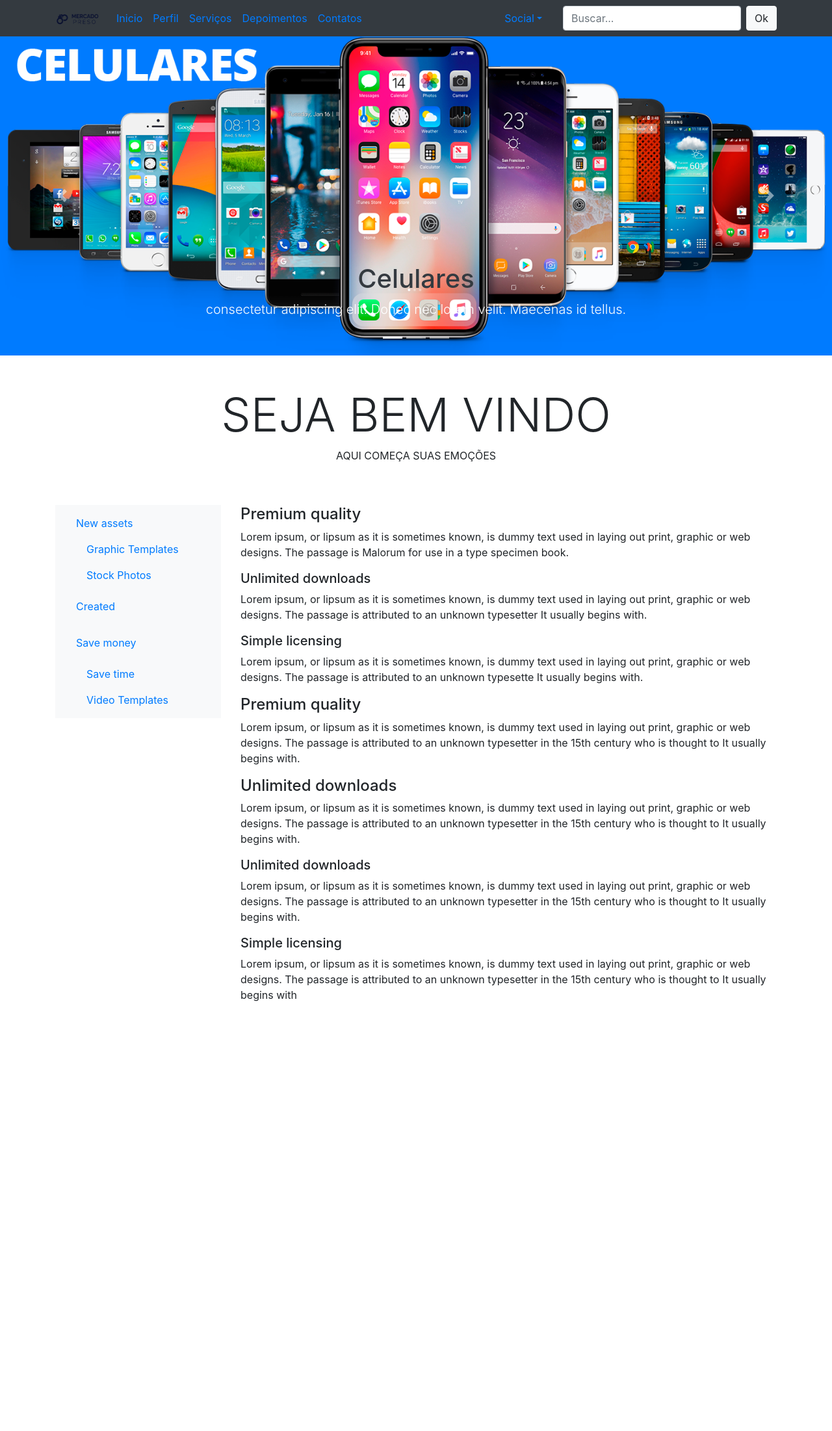
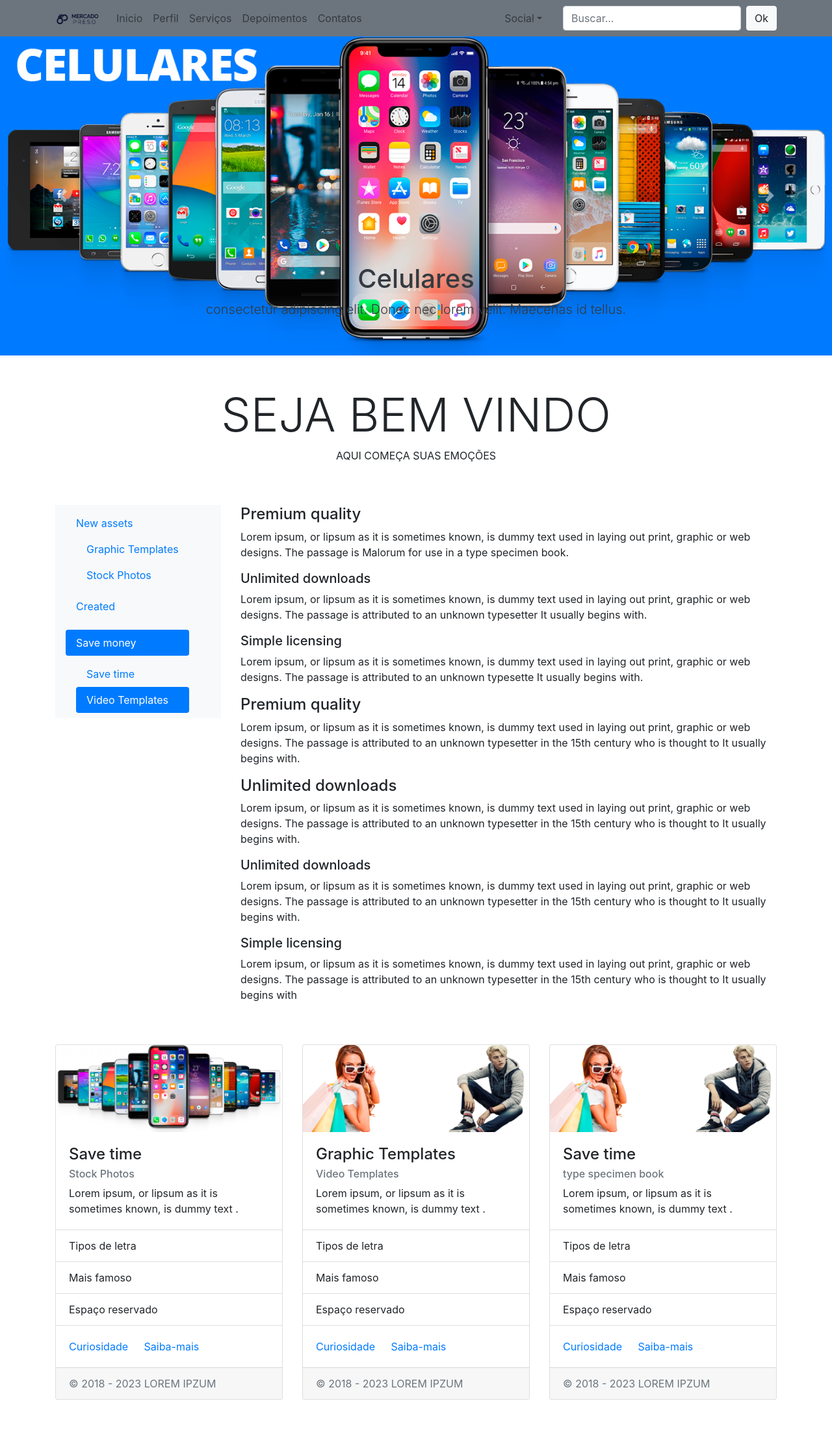
Before and after one commit to DanielSantosLira/node-php, a PHP site: page / in a window 1280 px wide. Shown: the whole page at 65% size. Before the commit the page ends 1541 px from the top, so only its background shows below. Run offline with PHP 8.4, Linux system fonts and the light colour scheme; some libraries are stand-ins or nearby versions.

Commit message:
inovado com bootstrap

```diff
--- a/index.html
+++ b/index.php
@@ -11,7 +11,7 @@
 </head>
 
 <body>
-  <nav class="navbar navbar-fixed-top navbar-expand-lg navbar-collapse bg-dark">
+  <nav class="navbar navbar-fixed-top navbar-expand-lg navbar-collapse bg-secondary ">
 
     <div class="container">
 
@@ -24,29 +24,29 @@
       <div class="collapse navbar-collapse" id="navbar-Site">
         <ul class="navbar-nav mr-auto">
           <li class="navbar-item">
-            <a href="#" class="nav-link">Inicio</a>
+            <a href="#" class="nav-link text-dark">Inicio</a>
           </li>
 
           <li class="navbar-item">
-            <a href="#" class="nav-link">Perfil</a>
+            <a href="#" class="nav-link text-dark">Perfil</a>
           </li>
 
           <li class="navbar-item">
-            <a href="#" class="nav-link">Serviços</a>
+            <a href="#" class="nav-link text-dark">Serviços</a>
           </li>
 
           <li class="navbar-item">
-            <a href="#" class="nav-link">Depoimentos</a>
+            <a href="#" class="nav-link text-dark">Depoimentos</a>
           </li>
 
           <li class="navbar-item">
-            <a href="#" class="nav-link">Contatos</a>
+            <a href="#" class="nav-link text-dark">Contatos</a>
           </li>
 
         </ul>
         <ul class="navbar-nav ml-auto ">
           <li class="navbar-item dropdown">
-            <a href="#" class="nav-link dropdown-toggle" data-toggle="dropdown" id="navDrop">Social</a>
+            <a href="#" class="nav-link dropdown-toggle text-dark" data-toggle="dropdown" id="navDrop">Social</a>
 
             <div class="dropdown-menu bg-white ">
               <a href="#" class="dropdown-item"><img src="icon/facebook.svg" alt=""> Fecebook</a>
@@ -78,22 +78,23 @@
     <div class="carousel-inner">
       <div class="carousel-item active">
         <img src="img/celular.png" alt="" class="img-fluid d-block">
-        <div class="carousel-caption d-none d-md-block ">
-          <h1 class="text-dark">Celulares</h1>
+
+        <div class="carousel-caption d-none d-md-block text-dark">
+          <h1>Celulares</h1>
           <p class="lead">consectetur adipiscing elit. Donec nec lorem velit. Maecenas id tellus.</p>
         </div>
       </div>
       <div class="carousel-item">
-        <img src="img/roupa.png" alt="" class="img-fluid d-block">
-        <div class="carousel-caption d-none d-md-block ">
-          <h1 class="text-dark">Seu Estilo</h1>
+        <img src="img/roupa.png" alt="" class="img-fluid d-block ">
+        <div class="carousel-caption d-none d-md-block  text-dark ">
+          <h1>Seu Estilo</h1>
           <p class="lead">consectetur adipiscing elit. Donec nec lorem velit. Maecenas id tellus.</p>
         </div>
       </div>
       <div class="carousel-item">
         <img src="img/celular.png" alt="" class="img-fluid d-block">
-        <div class="carousel-caption d-none d-md-block ">
-          <h1 class="text-dark">Nick Richardson </h1>
+        <div class="carousel-caption d-none d-md-block  text-dark ">
+          <h1>Nick Richardson </h1>
           <p class="lead">consectetur adipiscing elit. Donec nec lorem velit. Maecenas id tellus.</p>
         </div>
       </div>
@@ -120,8 +121,11 @@
 
 
     <div class="row mb-5 ">
+
       <div class="col-3 ">
-        <nav id="navebarVertical" class="navbar navbar-light bg-light ">
+
+        <nav id="navbarVertical" class="navbar navbar-light bg-light ">
+
           <nav class="nav nav-pills flex-column">
 
             <a href="#item1" class="nav-link ">New assets </a>
@@ -189,6 +193,83 @@
 
       </div>
     </div>
+    <div class="row mb-5">
+      <div class="col-sm-4">
+        <div class="card">
+          <img class="card-img-top" src="img/celular.png" alt="">
+          <div class="card-body">
+            <h4 class="card-title">Save time</h4>
+            <h6 class="card-subtitle mb-2 text-muted">Stock Photos</h6>
+            <p class="card-text">Lorem ipsum, or lipsum as it is sometimes known, is dummy text
+              .</p>
+          </div>
+          <ul class="list-group list-group-flush">
+            <li class="list-group-item">Tipos de letra</li>
+            <li class="list-group-item">Mais famoso</li>
+            <li class="list-group-item">Espaço reservado</li>
+          </ul>
+          <div class="card-body">
+            <a href="#" class="card-link">Curiosidade</a>
+            <a href="#" class="card-link">Saiba-mais</a>
+
+          </div>
+          <div class="card-footer text-muted">
+            © 2018 - 2023 LOREM IPZUM
+          </div>
+        </div>
+
+      </div>
+      <div class="col-sm-4">
+        <div class="card">
+          <img class="card-img-top" src="img/roupa.png" alt="">
+          <div class="card-body">
+            <h4 class="card-title">Graphic Templates</h4>
+            <h6 class="card-subtitle mb-2 text-muted">Video Templates</h6>
+            <p class="card-text">Lorem ipsum, or lipsum as it is sometimes known, is dummy text
+              .</p>
+          </div>
+          <ul class="list-group list-group-flush ">
+            <li class="list-group-item">Tipos de letra</li>
+            <li class="list-group-item">Mais famoso</li>
+            <li class="list-group-item">Espaço reservado</li>
+          </ul>
+          <div class="card-body">
+            <a href="#" class="card-link">Curiosidade</a>
+            <a href="#" class="card-link">Saiba-mais</a>
+
+          </div>
+          <div class="card-footer text-muted">
+            © 2018 - 2023 LOREM IPZUM
+          </div>
+        </div>
+      </div>
+      <div class="col-sm-4">
+        <div class="card">
+          <img class="card-img-top" src="img/roupa.png" alt="">
+          <div class="card-body">
+            <h4 class="card-title">Save time</h4>
+            <h6 class="card-subtitle mb-2 text-muted">type specimen book</h6>
+            <p class="card-text">Lorem ipsum, or lipsum as it is sometimes known, is dummy text
+              .</p>
+          </div>
+          <ul class="list-group list-group-flush">
+            <li class="list-group-item">Tipos de letra</li>
+            <li class="list-group-item">Mais famoso</li>
+            <li class="list-group-item">Espaço reservado</li>
+          </ul>
+
+
+          <div class="card-body">
+            <a href="#" class="card-link">Curiosidade</a>
+            <a href="#" class="card-link">Saiba-mais</a>
+
+          </div>
+          <div class="card-footer text-muted">
+            © 2018 - 2023 LOREM IPZUM
+          </div>
+        </div>
+      </div>
+    </div>
   </div>
 
   <script src="node_modules/jquery/dist/jquery.js"></script>
```
